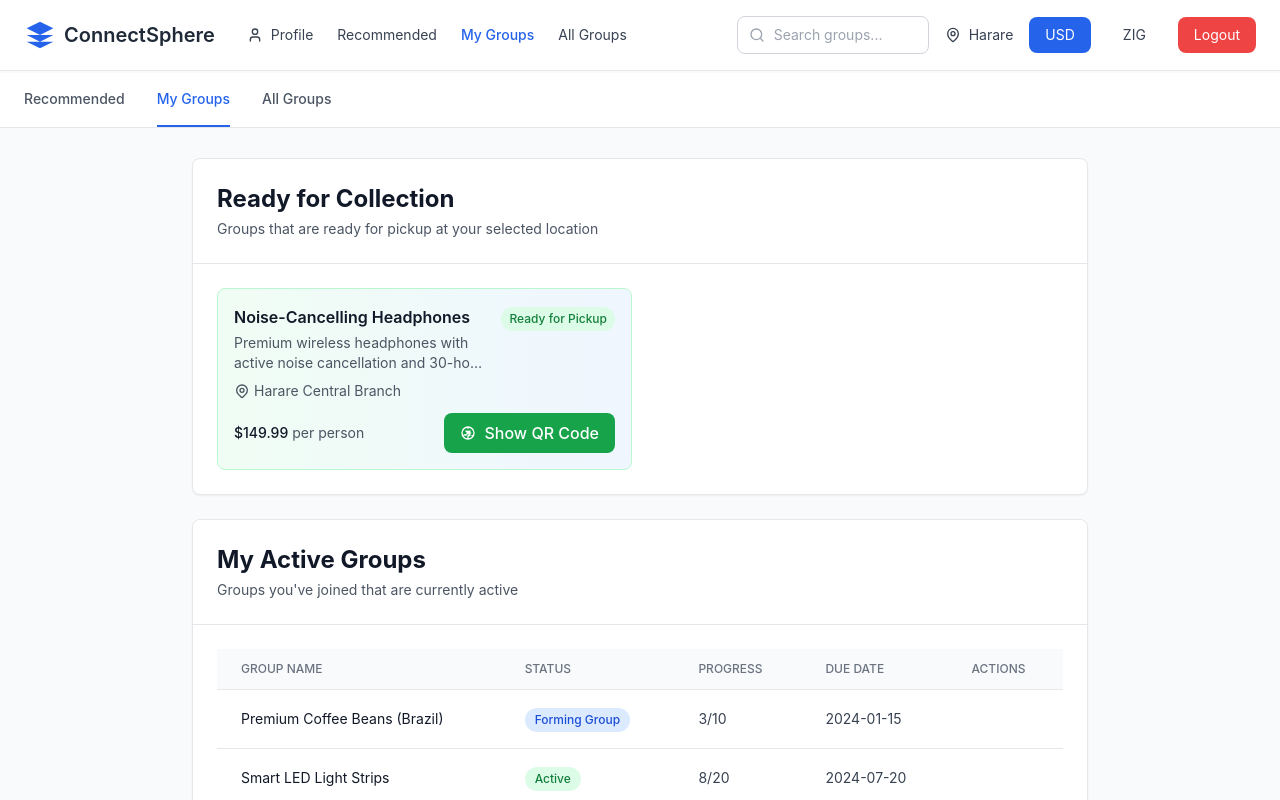
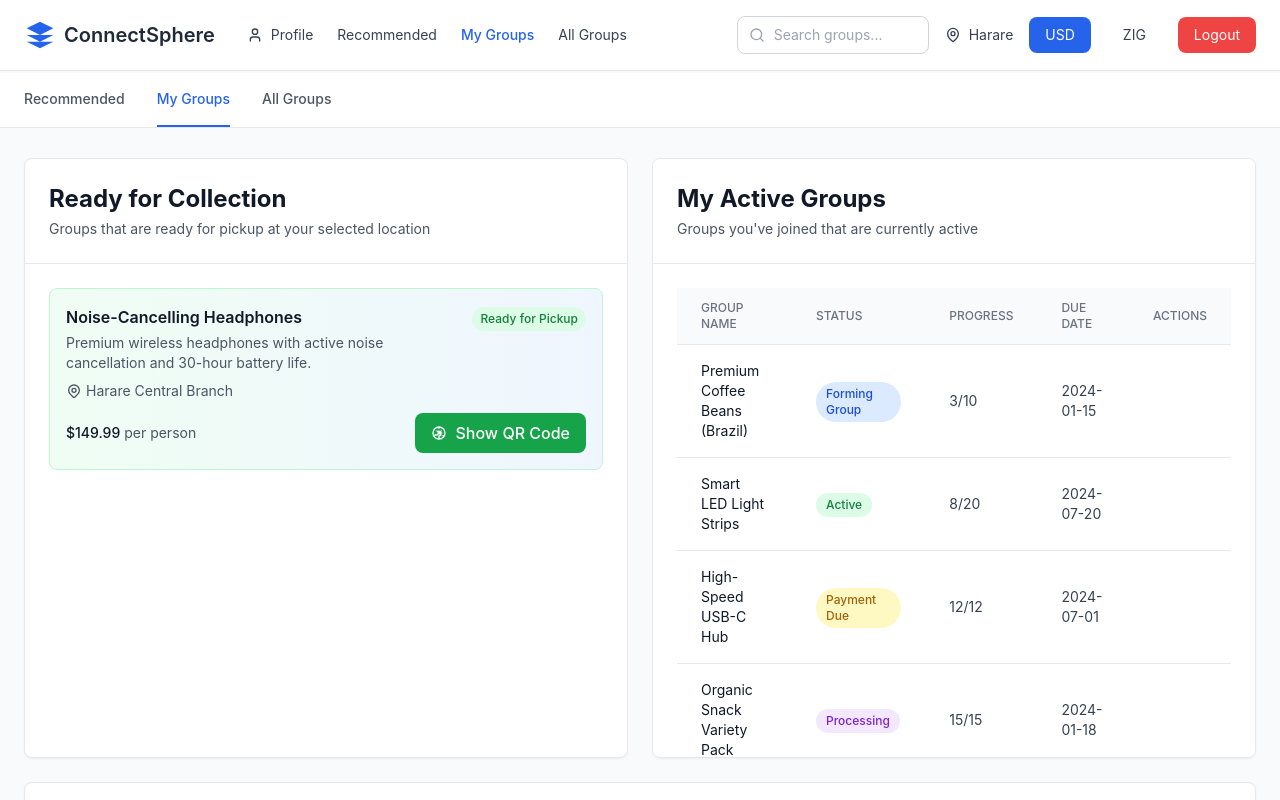
Before and after one commit to 1772hojaz/capstone, a React (Vite) app in the folder sys/Front-end/connectsphere/: page /groups in a window 1280 px wide. Shown: the top 800 px of the page. Built offline with nearby package versions, Linux system fonts and the light colour scheme.

Commit message:
I, UPDATED #sys/Front-end/connectsphere/src/pages/GroupList.tsx

```diff
--- a/sys/Front-end/connectsphere/src/pages/GroupList.tsx
+++ b/sys/Front-end/connectsphere/src/pages/GroupList.tsx
@@ -208,7 +208,9 @@ export default function GroupList() {
 
       {/* Main Content - Responsive */}
       <main className="flex-1 px-3 sm:px-6 py-4 sm:py-8">
-        <div className="max-w-4xl mx-auto space-y-6">
+        <div className="max-w-7xl mx-auto space-y-6">
+          {/* Two Column Layout for Ready for Collection and My Active Groups */}
+          <div className="grid grid-cols-1 lg:grid-cols-2 gap-6">
             {/* Ready for Collection Section */}
             <div className="bg-white rounded-lg shadow-sm border border-gray-200">
               <div className="p-4 sm:p-6 border-b border-gray-200">
@@ -228,7 +230,7 @@ export default function GroupList() {
                     <p className="text-gray-600">Groups will appear here when they're ready for pickup</p>
                   </div>
                 ) : (
-                <div className="grid grid-cols-1 md:grid-cols-2 gap-4">
+                  <div className="grid grid-cols-1 gap-4">
                     {activeGroups.filter(group => group.status === 'ready_for_pickup').map((group) => (
                       <div key={group.id} className="bg-gradient-to-r from-green-50 to-blue-50 border border-green-200 rounded-lg p-4 hover:shadow-md transition">
                         <div className="flex items-start justify-between mb-3">
@@ -327,6 +329,7 @@ export default function GroupList() {
                     ))}
                   </tbody>
                 </table>
+                </div>
               </div>
             </div>
           </div>
```
Lines whose indentation alone changed are shown as unchanged.
